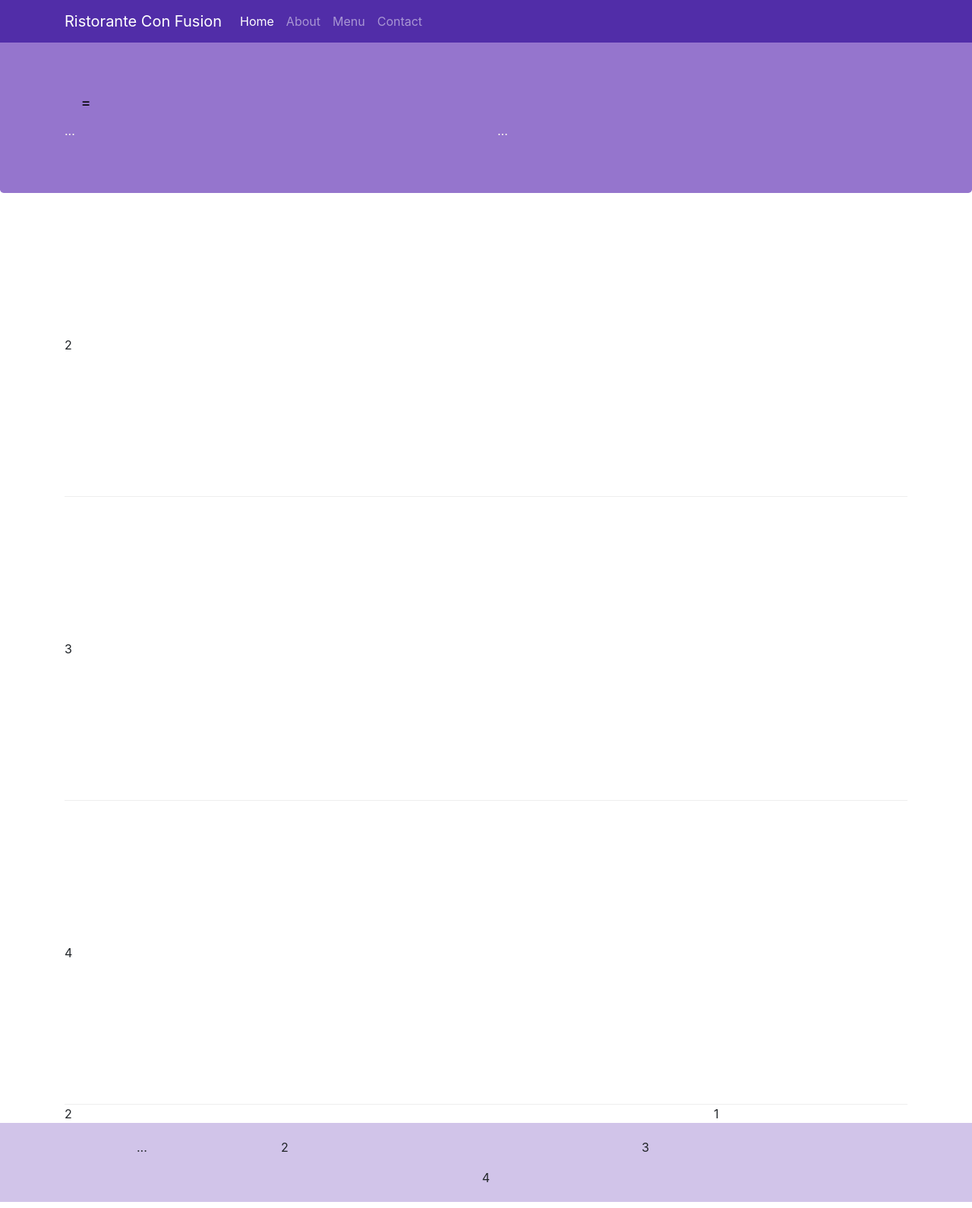
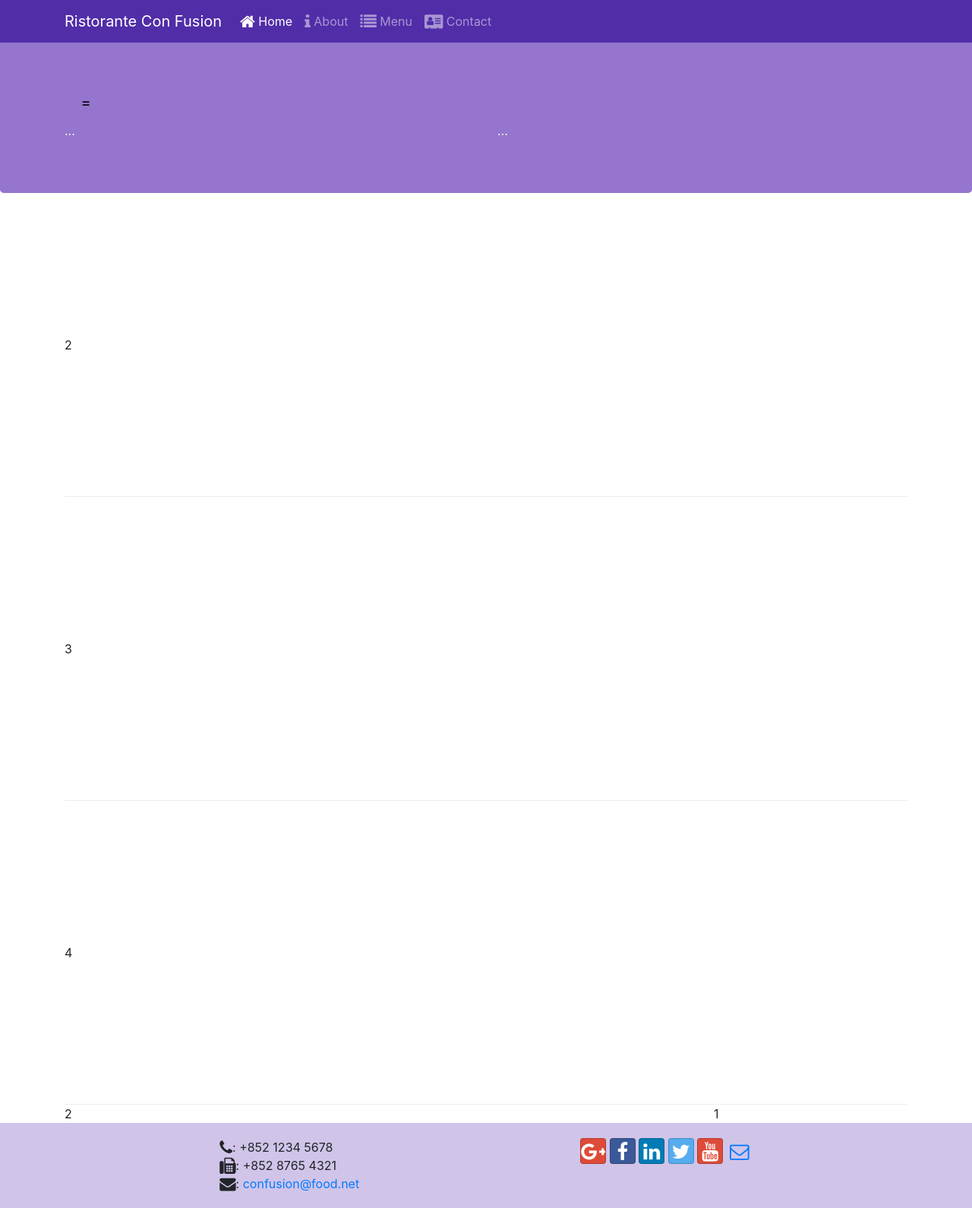
Before and after one commit to DE160490/FER201m, a website: page Lesson 1/index.html in a window 1280 px wide. Shown: the whole page at 76% size. Drawn offline with nearby package versions, Linux system fonts and the light colour scheme.

Commit message:
Icon Fonts

```diff
--- a/Lesson 1/index.html
+++ b/Lesson 1/index.html
@@ -7,6 +7,8 @@
     <title>Home</title>
     <link rel="stylesheet" href="node_modules/bootstrap/dist/css/bootstrap.min.css">
     <link rel="stylesheet" href="css/style.css">
+    <link rel="stylesheet" href="node_modules/font-awesome/css/font-awesome.min.css">
+    <link rel="stylesheet" href="node_modules/bootstrap-social/bootstrap-social.css">
 </head>
 <body>
 <!-- Header -->
@@ -17,10 +19,10 @@
                     <div class="container">
                        <a class="navbar-brand" href="#">Ristorante Con Fusion</a>
                             <ul class="navbar-nav mr-auto">
-                                <li class="nav-item active"><a class="nav-link" href="#">Home</a></li>
-                                <li class="nav-item"><a class="nav-link" href="./aboutus.html">About</a></li>
-                                <li class="nav-item"><a class="nav-link" href="#">Menu</a></li>
-                                <li class="nav-item"><a class="nav-link" href="#">Contact</a></li>
+                                <li class="nav-item active"><a class="nav-link" href="#"><span class="fa fa-home fa-lg"></span> Home</a></li>
+                                <li class="nav-item"><a class="nav-link" href="./aboutus.html"><span class="fa fa-info fa-lg"></span> About</a></li>
+                                <li class="nav-item"><a class="nav-link" href="#"><span class="fa fa-list fa-lg"></span> Menu</a></li>
+                                <li class="nav-item"><a class="nav-link" href="#"><span class="fa fa-address-card fa-lg"></span> Contact</a></li>
                             </ul>
                     </div>
                 </nav>
@@ -59,12 +61,22 @@
     <footer class="footer">
         <div class="container">
             <div class="row justify-content-center">
-                <div class="col-4 offset-1 col-sm-2">
-                    <ul class="list-unstyled"> ... </ul>
+
+                <div class="col-7 col-sm-5">
+                    <i class="fa fa-phone fa-lg"></i>: +852 1234 5678<br>
+                    <i class="fa fa-fax fa-lg"></i>: +852 8765 4321<br>
+                    <i class="fa fa-envelope fa-lg"></i>:
+                    <a href="mailto:confusion@food.net">confusion@food.net</a>
                 </div>
-                <div class="col-7 col-sm-5"> 2 </div>
-                <div class="col-12 col-sm-4 align-items-center"> 3 </div>
-                <div class="col-auto text-center"> 4 </div>
+
+                <div class="col-auto text-center">
+                    <a class="btn btn-social-icon btn-google" href="http://google.com/+"><i class="fa fa-google-plus"></i></a>
+                    <a class="btn btn-social-icon btn-facebook" href="http://www.facebook.com/profile.php?id="><i class="fa fa-facebook"></i></a>
+                    <a class="btn btn-social-icon btn-linkedin" href="http://www.linkedin.com/in/"><i class="fa fa-linkedin"></i></a>
+                    <a class="btn btn-social-icon btn-twitter" href="http://twitter.com/"><i class="fa fa-twitter"></i></a>
+                    <a class="btn btn-social-icon btn-google" href="http://youtube.com/"><i class="fa fa-youtube"></i></a>
+                    <a class="btn btn-social-icon" href="mailto:"><i class="fa fa-envelope-o"></i></a>
+                </div>
 
             </div>
         </div>
--- a/Lesson 1/package.json
+++ b/Lesson 1/package.json
@@ -15,6 +15,8 @@
   },
   "dependencies": {
     "bootstrap": "^4.0.0",
+    "bootstrap-social": "^5.1.1",
+    "font-awesome": "^4.7.0",
     "jquery": "^3.3.1",
     "popper.js": "^1.12.9"
   }
```
Also changed, not shown: Lesson 1/aboutus.html (+6 -4 lines), 1 other file.
